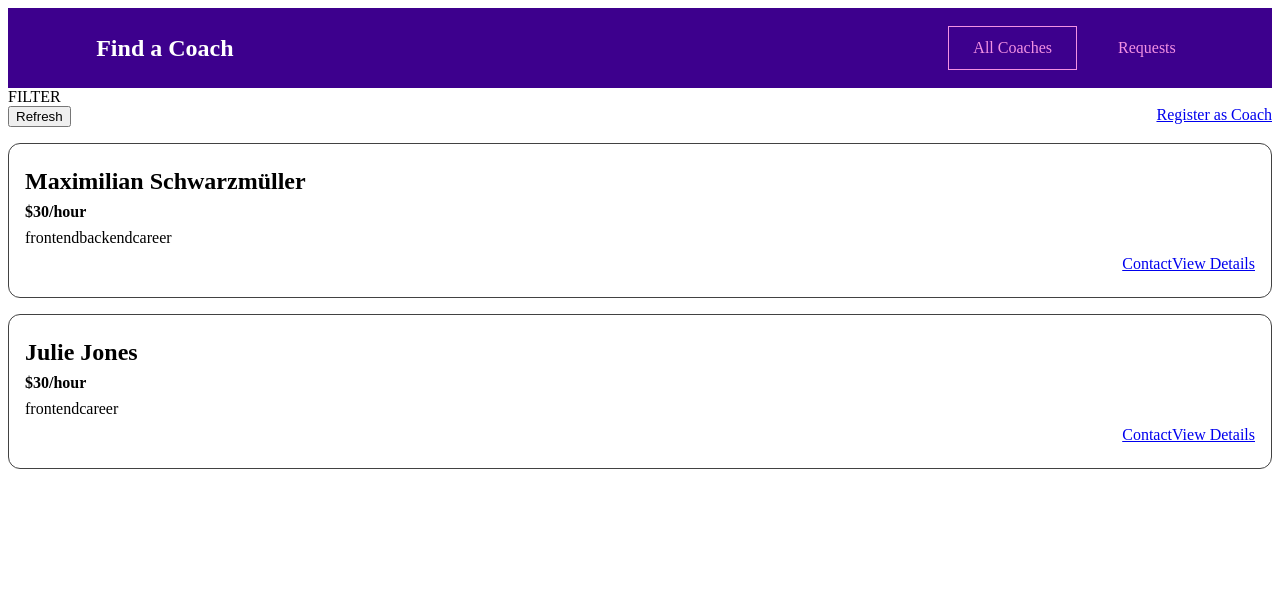
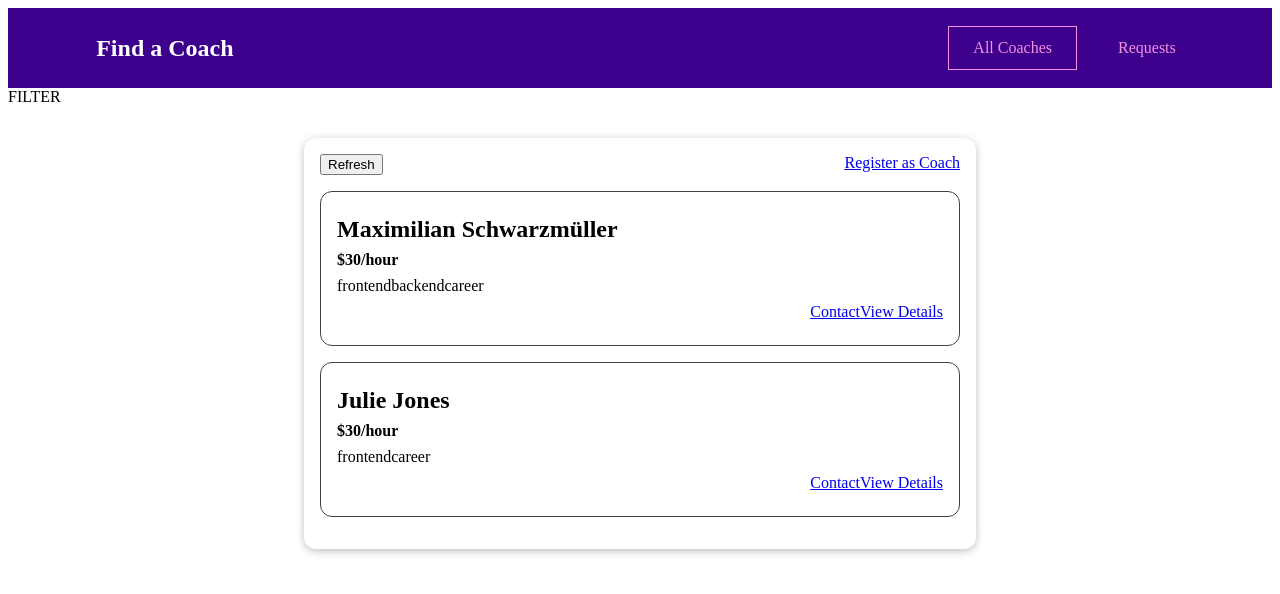
Before and after one commit to Trung-Hieu-Dev/vue-api-coach-management-app, a Vue app: page /coaches in a window 1280 px wide. Shown: the top 594 px of the page. Built offline with nearby package versions, Linux system fonts and the light colour scheme.

Commit message:
Registering global BaseCard and Using it

```diff
--- a/src/components/UI/BaseCard.vue
+++ b/src/components/UI/BaseCard.vue
@@ -1,5 +1,5 @@
 <template>
-  <div>
+  <div class="card">
     <slot></slot>
   </div>
 </template>
--- a/src/main.js
+++ b/src/main.js
@@ -2,6 +2,9 @@ import { createApp } from 'vue';
 
 import router from './router';
 import store from './store/index';
+
+//global components
+import BaseCard from './components/UI/BaseCard.vue';
 
 import App from './App.vue';
 
@@ -10,4 +13,6 @@ const app = createApp(App);
 app.use(router);
 app.use(store);
 
+app.component('base-card', BaseCard);
+
 app.mount('#app');
--- a/src/pages/coaches/CoachesList.vue
+++ b/src/pages/coaches/CoachesList.vue
@@ -1,6 +1,7 @@
 <template>
   <section>FILTER</section>
   <section>
+    <base-card>
       <div class="controls">
         <button>Refresh</button>
         <router-link to="/register">Register as Coach</router-link>
@@ -17,6 +18,7 @@
         </li>
       </ul>
       <h3 v-else>No coach found!</h3>
+    </base-card>
   </section>
 </template>
 
```
Lines whose indentation alone changed are shown as unchanged.
